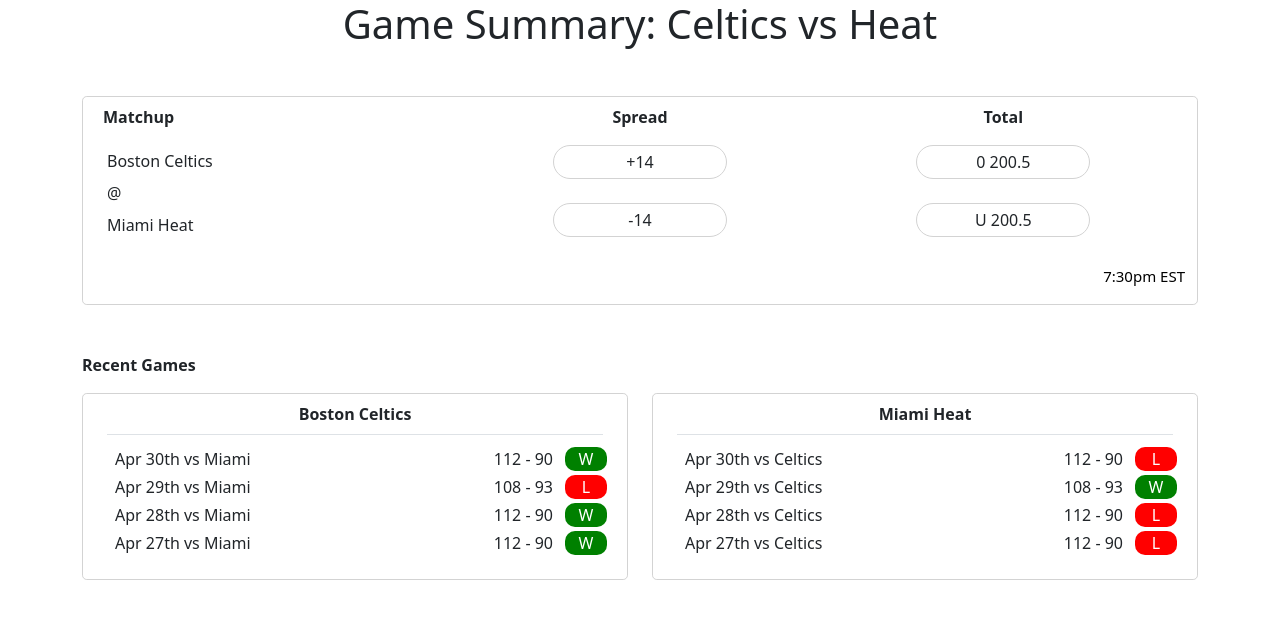
After one commit to thomasdurkin/NBA-Dashboard, a Django app: page /game_summary in a window 1280 px wide. The commit adds this page. Shown: the top 619 px of the page. Run offline with Django 4.2, Linux system fonts and the light colour scheme.

Commit message:
Begin Game Summary Page

```diff
--- a/NBAProject/urls.py
+++ b/NBAProject/urls.py
@@ -20,5 +20,5 @@ from NBAapp import views
 urlpatterns = [
     path('admin/', admin.site.urls),
     path('', views.index, name='index'),
-    path('game_preview', views.game_preview, name='game_preview')
+    path('game_summary', views.game_summary, name='game_summary')
 ]
--- /dev/null
+++ b/NBAapp/templates/game_summary.html
@@ -0,0 +1,191 @@
+<!DOCTYPE html>
+<html>
+    <head>
+        <link href="https://cdn.jsdelivr.net/npm/bootstrap@5.1.3/dist/css/bootstrap.min.css" rel="stylesheet" integrity="sha384-1BmE4kWBq78iYhFldvKuhfTAU6auU8tT94WrHftjDbrCEXSU1oBoqyl2QvZ6jIW3" crossorigin="anonymous">
+    </head>
+    <body>
+        {% comment %} <h1>{{ team_name1 }} vs {{ team_name2 }}</h1>
+        <div>Load previous games....</div>
+        <div>Add chart to compare past spreads to this game....</div>
+        <div>Add chart to compare past totals to this game....</div>
+        <div>Use odds api to display players</div> {% endcomment %}
+
+        <div class="container">
+            <div class="text-center">
+                <h1>Game Summary: Celtics vs Heat</h1>
+            </div>
+
+            <div class="container rounded-3 mt-5" style="border: 1.5px; border-style:solid; border-color:LightGray; hover:background-color:LightGray;">
+                <table class="table table-borderless">
+                    <thead>
+                        <tr>
+                            <th style="width:33%;">Matchup</th>
+                            <th class="text-center" style="width:33%;">Spread</th>
+                            <th class="text-center"style="width:33%;">Total</th>
+                        </tr>
+                    </thead>
+                    <tbody>
+                        <tr>
+                        <td>
+                            <div class="p-1">Boston Celtics</div>
+                            <div class="p-1">@</div>
+                            <div class="p-1">Miami Heat</div>
+                        </td>
+                        <td>
+                            <div class="rounded-pill p-1 text-center" style="width: 50%; margin: auto; border: 1.5px; border-style:solid; border-color: LightGray;">+14</div>
+                            <div >&nbsp;</div>
+                            <div class="rounded-pill p-1 text-center" style="width: 50%; margin: auto; border: 1.5px; border-style:solid; border-color: LightGray;">-14</div>
+                        </td>
+                        <td>
+                            <div class="rounded-pill p-1 text-center" style="width: 50%; margin: auto; border: 1.5px; border-style:solid; border-color: LightGray;">0 200.5 </div>
+                            <div >&nbsp;</div>
+                            <div class="rounded-pill p-1 text-center" style="width: 50%; margin: auto; border: 1.5px; border-style:solid; border-color: LightGray;">U 200.5</div>
+                        </td>
+                        </tr>
+                    </tbody>
+                </table>
+
+                <div class="text-end">
+                    <p style="font-size:15px; color: black;">7:30pm EST</p>
+                </div>
+            </div>
+
+            <div class="mt-5"><b>Recent Games</b></div>
+            <div class="row">
+                <div class="col-md">
+                    <div class="container rounded-3 mt-3" style="border: 1.5px; border-style:solid; border-color:LightGray; hover:background-color:LightGray;">
+                        <table class="table table-borderless">
+                            <thead>
+                                <tr>
+                                    <th class="text-center border-bottom">Boston Celtics</th>
+                                </tr>
+                            </thead>
+                            <tbody>
+                                <tr>
+                                    <td>
+                                        <div class="row pt-1">
+                                            <div class="col-sm-6">
+                                                Apr 30th vs Miami
+                                            </div>
+                                            <div class="col-sm-5" style="text-align:right;">
+                                                112 - 90
+                                            </div>
+                                            <div class="col-sm-1" style="text-align:center; color: white; background-color: green; border-radius: 10px;">
+                                                W
+                                            </div>
+                                        </div>
+
+                                        <div class="row pt-1">
+                                            <div class="col-sm-6">
+                                                Apr 29th vs Miami
+                                            </div>
+                                            <div class="col-sm-5" style="text-align:right;">
+                                                108 - 93
+                                            </div>
+                                            <div class="col-sm-1" style="text-align:center; color: white; background-color: red; border-radius: 10px;">
+                                                L
+                                            </div>
+                                        </div>
+
+                                        <div class="row pt-1">
+                                            <div class="col-sm-6">
+                                                Apr 28th vs Miami
+                                            </div>
+                                            <div class="col-sm-5" style="text-align:right;">
+                                                112 - 90
+                                            </div>
+                                            <div class="col-sm-1" style="text-align:center; color: white; background-color: green; border-radius: 10px;">
+                                                W
+                                            </div>
+                                        </div>
+
+                                        <div class="row pt-1">
+                                            <div class="col-sm-6">
+                                                Apr 27th vs Miami
+                                            </div>
+                                            <div class="col-sm-5" style="text-align:right;">
+                                                112 - 90
+                                            </div>
+                                            <div class="col-sm-1" style="text-align:center; color: white; background-color: green; border-radius: 10px;">
+                                                W
+                                            </div>
+                                        </div>
+
+                                    </td>
+                                </tr>
+                            </tbody>
+                        </table>
+                    </div>
+                </div>
+                <div class="col-md">
+                    <div class="container rounded-3 mt-3" style="border: 1.5px; border-style:solid; border-color:LightGray; hover:background-color:LightGray;">
+                        <table class="table table-borderless">
+                            <thead>
+                                <tr>
+                                    <th class="text-center border-bottom">Miami Heat</th>
+                                </tr>
+                            </thead>
+                            <tbody>
+                                <tr>
+                                    <td>
+                                        <div class="row pt-1">
+                                            <div class="col-sm-6">
+                                                Apr 30th vs Celtics
+                                            </div>
+                                            <div class="col-sm-5" style="text-align:right;">
+                                                112 - 90
+                                            </div>
+                                            <div class="col-sm-1" style="text-align:center; color: white; background-color: red; border-radius: 10px;">
+                                                L
+                                            </div>
+                                        </div>
+
+                                        <div class="row pt-1">
+                                            <div class="col-sm-6">
+                                                Apr 29th vs Celtics
+                                            </div>
+                                            <div class="col-sm-5" style="text-align:right;">
+                                                108 - 93
+                                            </div>
+                                            <div class="col-sm-1" style="text-align:center; color: white; background-color: green; border-radius: 10px;">
+                                                W
+                                            </div>
+                                        </div>
+
+                                        <div class="row pt-1">
+                                            <div class="col-sm-6">
+                                                Apr 28th vs Celtics
+                                            </div>
+                                            <div class="col-sm-5" style="text-align:right;">
+                                                112 - 90
+                                            </div>
+                                            <div class="col-sm-1" style="text-align:center; color: white; background-color: red; border-radius: 10px;">
+                                                L
+                                            </div>
+                                        </div>
+
+                                        <div class="row pt-1">
+                                            <div class="col-sm-6">
+                                                Apr 27th vs Celtics
+                                            </div>
+                                            <div class="col-sm-5" style="text-align:right;">
+                                                112 - 90
+                                            </div>
+                                            <div class="col-sm-1" style="text-align:center; color: white; background-color: red; border-radius: 10px;">
+                                                L
+                                            </div>
+                                        </div>
+                                    </td>
+                                </tr>
+                            </tbody>
+                        </table>
+                    </div>
+                </div>
+            </div>
+
+            {% comment %} Add bar chart here with drop down to change based on team{% endcomment %}
+            {% comment %} Add drop down to change chart based on spread and total {% endcomment %}
+
+        </div>
+    </body>
+</html>
--- a/NBAapp/templates/index.html
+++ b/NBAapp/templates/index.html
@@ -47,7 +47,7 @@
         </div> {% endcomment %}
 
         <h1 class="text-center">Today's Games: {% now "m-d-Y" %}</h1>
-        <a href="{% url 'game_preview' %}"  style="text-decoration:none;">
+        <a href="{% url 'game_summary' %}"  style="text-decoration:none;">
             <div class="container rounded-3 mt-5" style="border: 1.5px; border-style:solid; border-color:LightGray; hover:background-color:LightGray;">
                 <table class="table table-borderless">
                     <thead>
@@ -84,7 +84,7 @@
             </div>
         </a>
 
-        <a href="{% url 'game_preview' %}" style="text-decoration:none">
+        <a href="{% url 'game_summary' %}" style="text-decoration:none">
             <div class="container rounded-3 mt-3" style="border: 1.5px; border-style:solid; border-color:LightGray;">
                 <table class="table table-borderless">
                     <thead>
@@ -121,7 +121,7 @@
             </div>
         </a>
 
-        <a href="{% url 'game_preview' %}" style="text-decoration:none">
+        <a href="{% url 'game_summary' %}" style="text-decoration:none">
             <div class="container rounded-3 mt-3" style="border: 1.5px; border-style:solid; border-color:LightGray;">
                 <table class="table table-borderless">
                     <thead>
--- a/NBAapp/views.py
+++ b/NBAapp/views.py
@@ -43,9 +43,9 @@ def index(request):
     # Render the HTML template index.html with the data in the context variable
     return render(request, 'index.html', context=context)
 
-def game_preview(request):
+def game_summary(request):
 
     #context = {"team_name1" : team_name1,
     #           "team_name2" : team_name2}
 
-    return render(request, 'game_preview.html')
+    return render(request, 'game_summary.html')
```
Also changed, not shown: NBAapp/templates/game_preview.html (deleted, +0 -15 lines).
